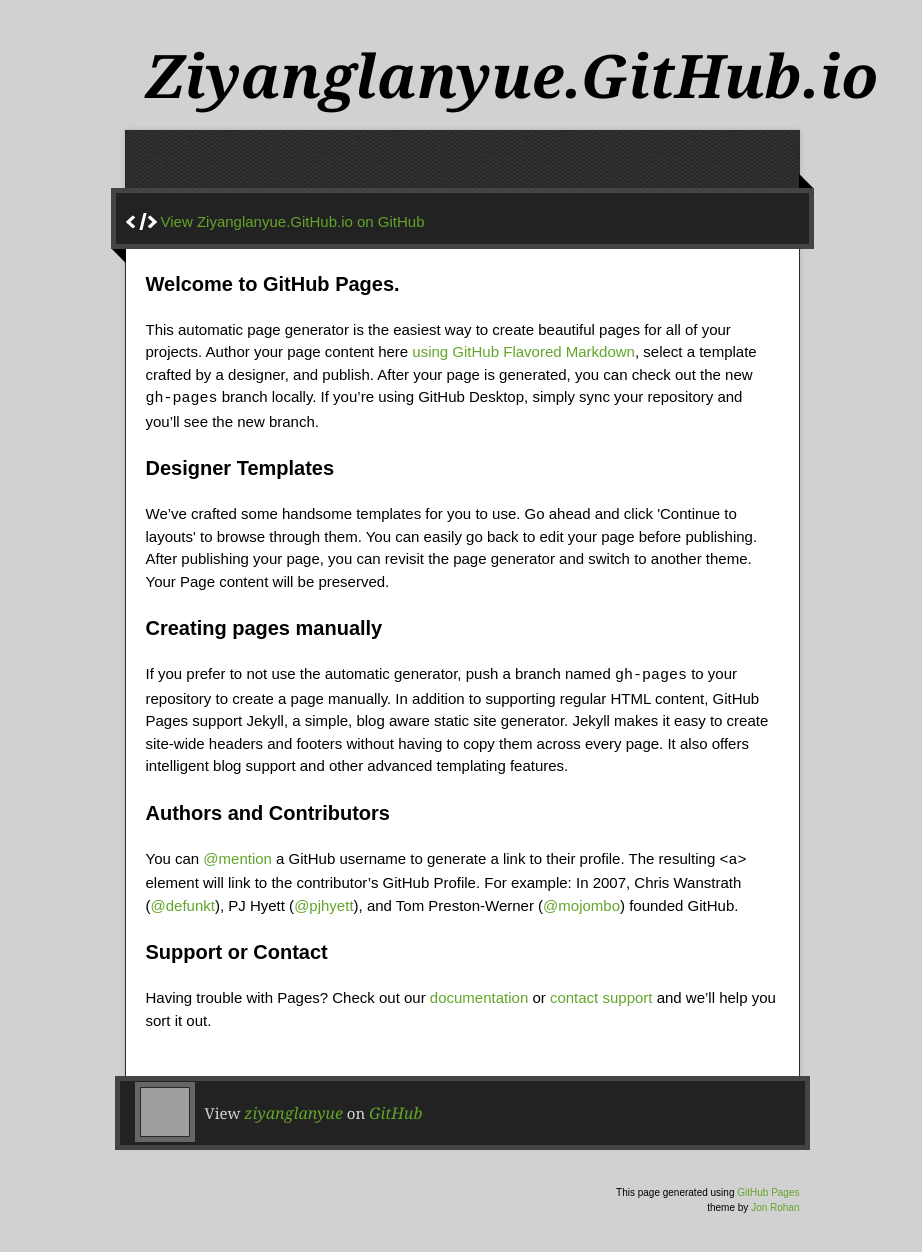
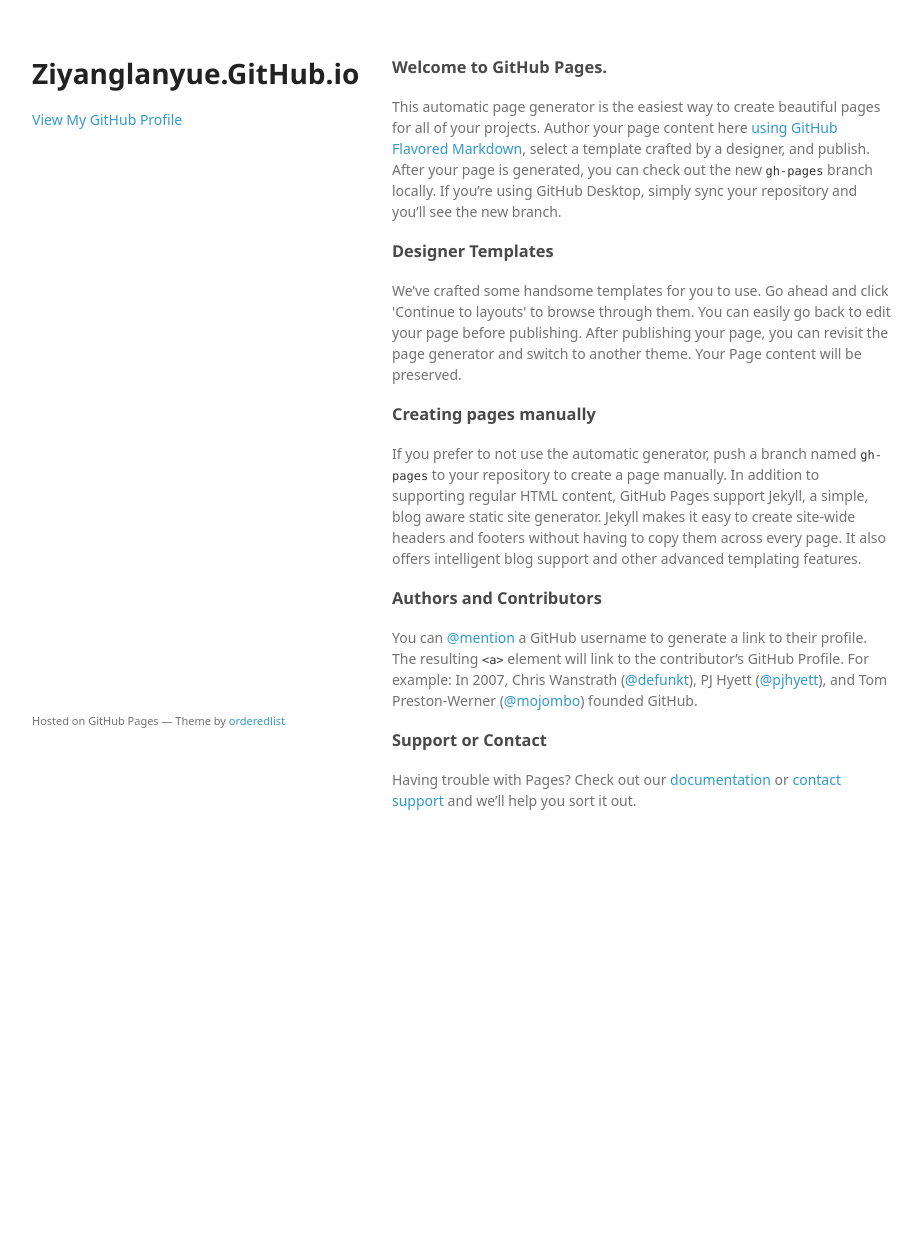
Before and after one commit to ziyanglanyue/ziyanglanyue.github.io, a plain HTML site: page index.html in a window 1280 px wide. Shown: the whole page, without its empty margins (178-1100 px from the left). After the commit the page ends 881 px from the top, so only its background shows below. Drawn offline with nearby package versions, Linux system fonts and the light colour scheme; grey boxes are pictures that could not be loaded; a web font is replaced by a local one.

Commit message:
Replace master branch with page content via GitHub

```diff
--- a/index.html
+++ b/index.html
@@ -1,39 +1,28 @@
 <!doctype html>
-<!-- The Time Machine GitHub pages theme was designed and developed by Jon Rohan, on Feb 7, 2012. -->
-<!-- Follow him for fun. http://twitter.com/jonrohan. Tail his code on https://github.com/jonrohan -->
 <html>
   <head>
     <meta charset="utf-8">
-  <meta http-equiv="X-UA-Compatible" content="IE=edge,chrome=1">
+    <meta http-equiv="X-UA-Compatible" content="chrome=1">
+    <title>Ziyanglanyue.GitHub.io by ziyanglanyue</title>
 
-  <link rel="stylesheet" href="stylesheets/stylesheet.css" media="screen">
-  <link rel="stylesheet" href="stylesheets/github-dark.css">
-  <script type="text/javascript" src="https://ajax.googleapis.com/ajax/libs/jquery/1.7.1/jquery.min.js"></script>
-  <script type="text/javascript" src="javascripts/script.js"></script>
-
-  <title>Ziyanglanyue.GitHub.io</title>
-  <meta name="description" content="">
-
-  <meta name="viewport" content="width=device-width,initial-scale=1">
-
+    <link rel="stylesheet" href="stylesheets/styles.css">
+    <link rel="stylesheet" href="stylesheets/github-light.css">
+    <meta name="viewport" content="width=device-width">
+    <!--[if lt IE 9]>
+    <script src="//html5shiv.googlecode.com/svn/trunk/html5.js"></script>
+    <![endif]-->
   </head>
-
   <body>
-
     <div class="wrapper">
       <header>
-      <h1 class="title">Ziyanglanyue.GitHub.io</h1>
+        <h1>Ziyanglanyue.GitHub.io</h1>
+        <p></p>
+
+
+        <p class="view"><a href="https://github.com/ziyanglanyue">View My GitHub Profile</a></p>
+
       </header>
-    <div id="container">
-      <p class="tagline"></p>
-      <div id="main" role="main">
-        <div class="download-bar">
-        <div class="inner">
-          <a href="https://github.com/ziyanglanyue" class="code">View Ziyanglanyue.GitHub.io on GitHub</a>
-        </div>
-        <span class="blc"></span><span class="trc"></span>
-        </div>
-        <article class="markdown-body">
+      <section>
         <h3>
 <a id="welcome-to-github-pages" class="anchor" href="#welcome-to-github-pages" aria-hidden="true"><span aria-hidden="true" class="octicon octicon-link"></span></a>Welcome to GitHub Pages.</h3>
 
@@ -58,26 +47,12 @@
 <a id="support-or-contact" class="anchor" href="#support-or-contact" aria-hidden="true"><span aria-hidden="true" class="octicon octicon-link"></span></a>Support or Contact</h3>
 
 <p>Having trouble with Pages? Check out our <a href="https://help.github.com/pages">documentation</a> or <a href="https://github.com/contact">contact support</a> and we’ll help you sort it out.</p>
-        </article>
-      </div>
-    </div>
+      </section>
       <footer>
-      <div class="owner">
-
-      <p><a href="https://github.com/ziyanglanyue" class="avatar"><img src="https://avatars3.githubusercontent.com/u/19706884?v=3&amp;s=60" width="48" height="48"></a>View <a href="https://github.com/ziyanglanyue">ziyanglanyue</a> on <a href="https://www.github.com">GitHub</a></p>
-
-      </div>
-      <div class="creds">
-        <small>This page generated using <a href="https://pages.github.com/">GitHub Pages</a><br>theme by <a href="https://twitter.com/jonrohan/">Jon Rohan</a></small>
-      </div>
+        <p><small>Hosted on GitHub Pages &mdash; Theme by <a href="https://github.com/orderedlist">orderedlist</a></small></p>
       </footer>
     </div>
-  <div class="current-section">
-    <a href="#top">Scroll to top</a>
-    <a href="https://github.com/ziyanglanyue/ziyanglanyue.github.io/tarball/master" class="tar">tar</a><a href="https://github.com/ziyanglanyue/ziyanglanyue.github.io/zipball/master" class="zip">zip</a><a href="" class="code">source code</a>
-    <p class="name"></p>
-  </div>
-
+    <script src="javascripts/scale.fix.js"></script>
 
   </body>
 </html>
```
Also changed, not shown: params.json (+1 -1 lines). Lines whose indentation alone changed are shown as unchanged.
